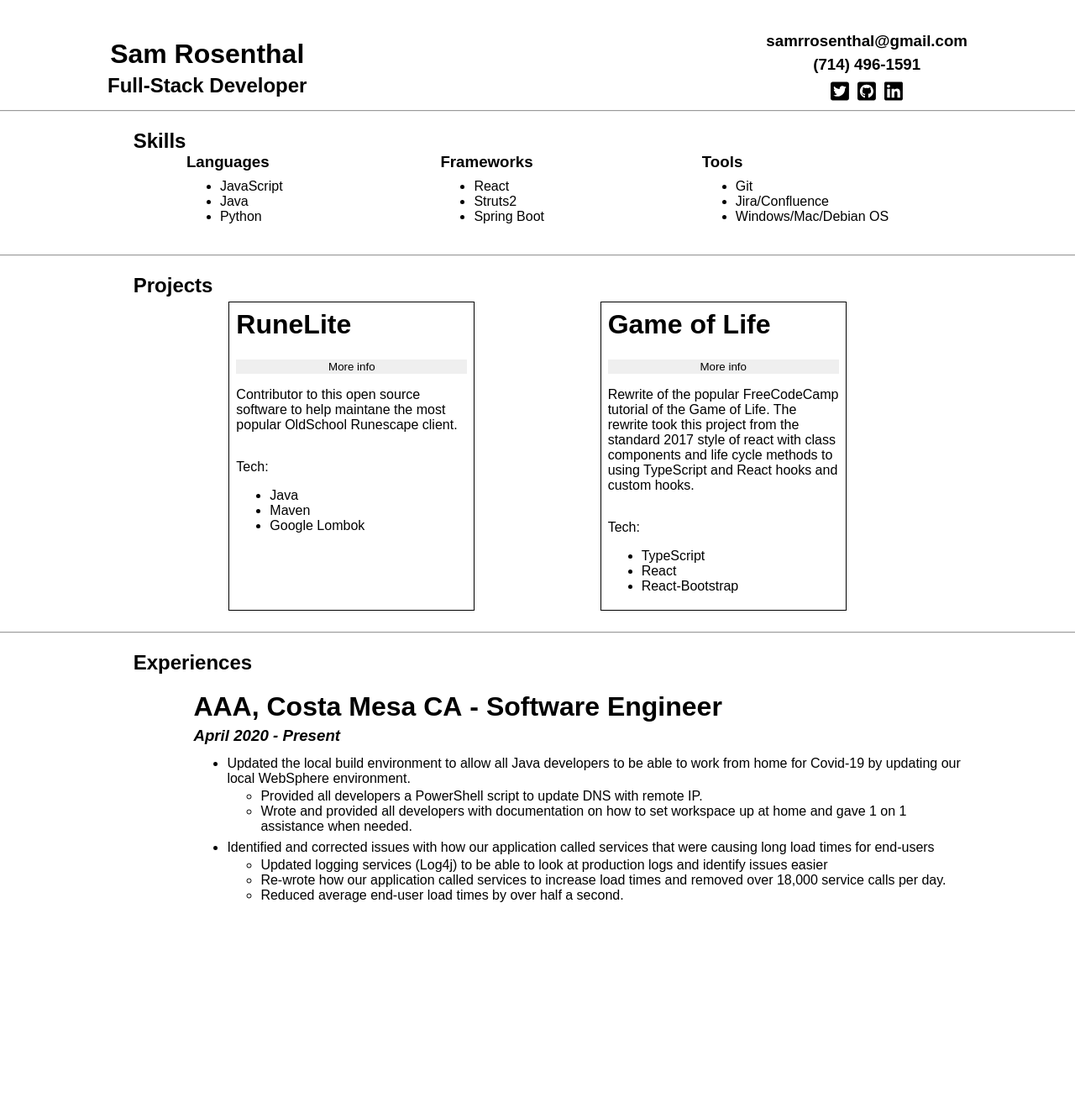
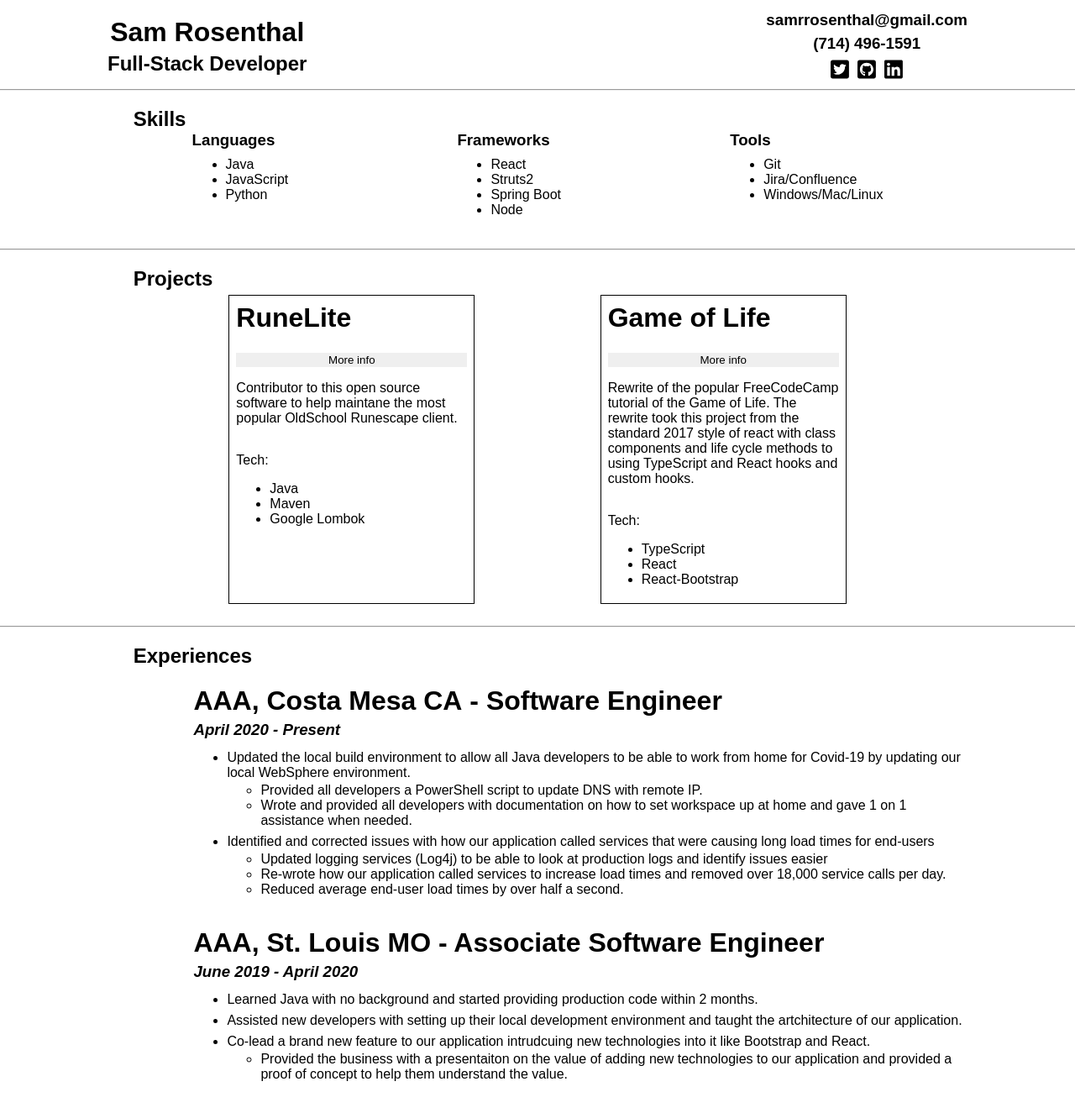
Before and after one commit to SammRosenthal/samrosenthal.github.io, a React (Create React App) app: page / in a window 1280 px wide. Shown: the top 1325 px of the page at 84% size. Before the commit the page ends 1112 px from the top, so only its background shows below. Built offline with nearby package versions, Linux system fonts and the light colour scheme; a web font is replaced by a local one.

Commit message:
experience section completed and working

```diff
--- a/src/components/experiences/Experiences.js
+++ b/src/components/experiences/Experiences.js
@@ -31,6 +31,29 @@
       ],
     ],
   },
+  {
+    title: ["AAA, St. Louis MO", "Associate Software Engineer"],
+    tenure: "June 2019 - April 2020",
+    description: [
+      [
+        {
+          summary: `Learned Java with no background and started providing production code within 2 months.`,
+          details: [],
+        },
+        {
+          summary: `Assisted new developers with setting up their local development environment and taught the artchitecture of our application.`,
+          details: [],
+        },
+        {
+          summary: `Co-lead a brand new feature to our application intrudcuing new technologies into it like Bootstrap and React.`,
+          details: [
+            `Provided the business with a presentaiton on the value of adding new technologies to our application and provided a proof
+                  of concept to help them understand the value.`,
+          ],
+        },
+      ],
+    ],
+  },
 ];
 
 const Experiences = () => {
@@ -41,6 +64,7 @@
       </div>
       <div className="experienceContainer">
         <Experience jobInfo={jobInfo[0]} />
+        <Experience jobInfo={jobInfo[1]} />
       </div>
     </div>
   );
--- a/src/components/experiences/experiences.css
+++ b/src/components/experiences/experiences.css
@@ -9,5 +9,5 @@
 
 .experienceContainer {
     display: flex;
-    flex-direction: row;
+    flex-direction: column;
 }
--- a/src/components/tech/Tech.js
+++ b/src/components/tech/Tech.js
@@ -9,8 +9,8 @@
         <div className="skills">
           <h3 className="skillTitle">Languages</h3>
           <ul>
+            <li>Java</li>
             <li>JavaScript</li>
-            <li>Java</li>
             <li>Python</li>
           </ul>
         </div>
@@ -21,6 +21,7 @@
             <li>React</li>
             <li>Struts2</li>
             <li>Spring Boot</li>
+            <li>Node</li>
           </ul>
         </div>
 
@@ -29,7 +30,7 @@
           <ul>
             <li>Git</li>
             <li>Jira/Confluence</li>
-            <li>Windows/Mac/Debian OS</li>
+            <li>Windows/Mac/Linux</li>
           </ul>
         </div>
       </div>
--- a/src/components/title/title.css
+++ b/src/components/title/title.css
@@ -5,7 +5,7 @@
     font-weight: 300;
     margin: 0;
     padding: 0;
-    margin-top: 3%;
+    margin-top: 1%;
 }
 
 a {
```
